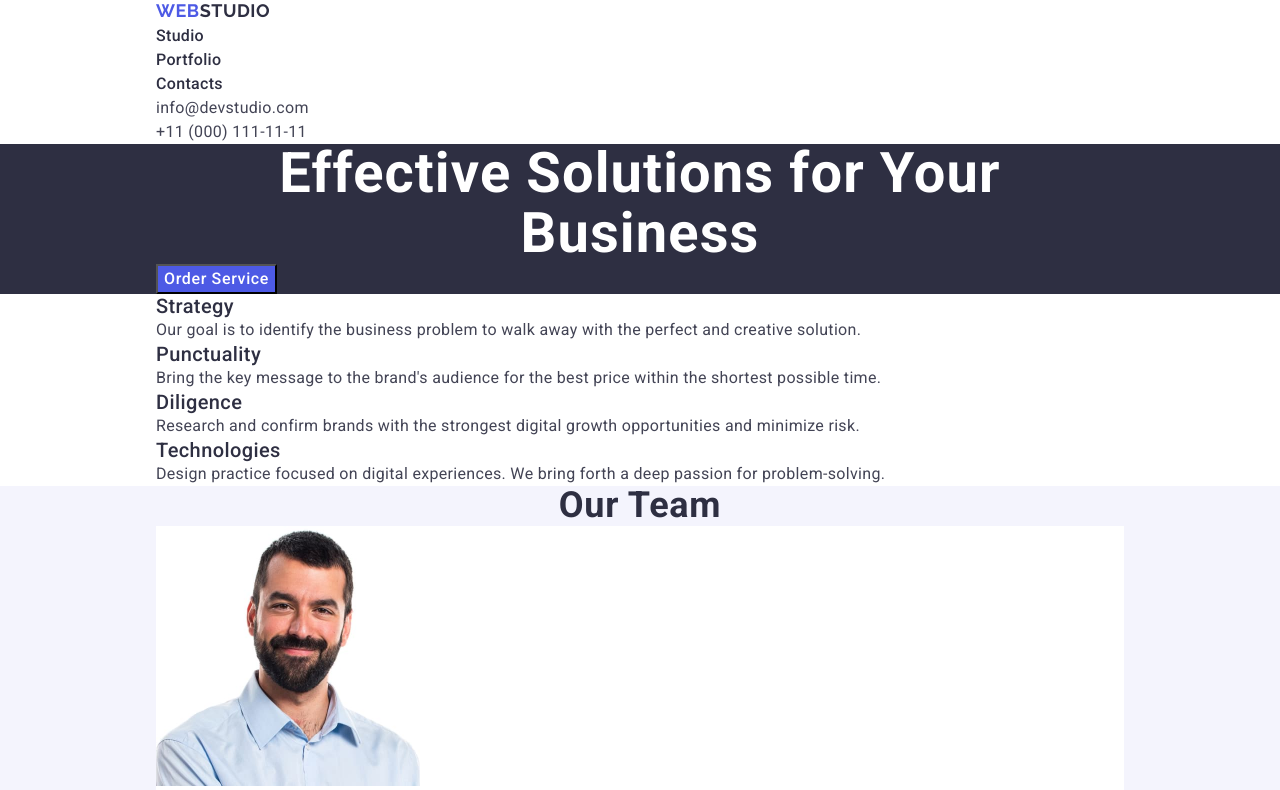
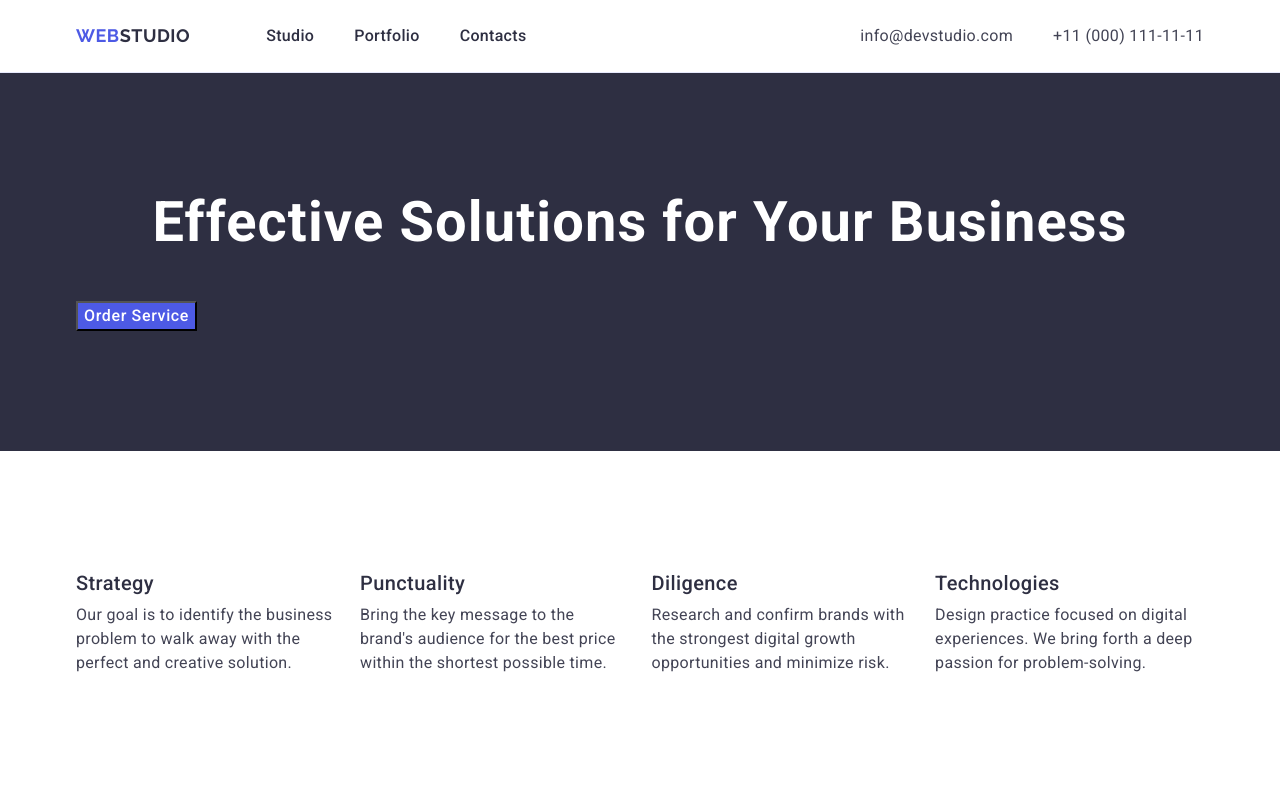
Before and after one commit to ViktoriiaPlakushcha/goit-markup-hw-03, a plain HTML site: page index.html in a window 1280 px wide. Shown: the top 790 px of the page. Drawn offline with nearby package versions, Linux system fonts and the light colour scheme.

Commit message:
add styles

```diff
--- a/css/styles.css
+++ b/css/styles.css
@@ -21,7 +21,7 @@ a {
 ul {
     list-style-type: none;
     margin: 0;
-    padding-left: 0;
+    padding: 0;
 }
 button {
     cursor: pointer;
@@ -47,6 +47,25 @@ main {
     clip: rect(0 0 0 0);
     overflow: hidden;
 }
+.section {
+    padding-top: 120px;
+    padding-bottom: 120px;
+}
+.page-hdr {
+    border-bottom: 1px solid #e7e9fc;
+}
+.hdr-container {
+    display: flex;
+    align-items: center;
+}
+.hdr-nav {
+    display: flex;
+    align-items: center;
+}
+.hdr-logo {
+    padding: 24px 0;
+    margin-right: 76px;
+}
 .logo {
     font-family: 'Raleway', sans-serif;
     font-weight: 700;
@@ -59,9 +78,16 @@ main {
 .logo-part-nav {
     color: #2E2F42;
 }
+.page-nav {
+    display: flex;
+    align-items: center;
+    gap: 40px;
+}
 .page-nav .link {
     color: #2E2F42;
     font-weight: 500;
+    padding: 24px 0;
+    display: block;
 }
 .page-nav .link:hover,
 .page-nav .link:focus {
@@ -73,14 +99,23 @@ main {
 }
 .contacts {
     font-style: normal;
+    margin-left: auto;
+}
+.contacts-list {
+    display: flex;
+    align-items: center;
+    gap: 40px;
 }
 .contacts .link {
     color: #434455;
+    display: block;
+    padding: 24px 0;
 }
 .contacts .link.link:hover,
 .contacts .link.link:focus {
     color: #404BBF;
 }
+
 .hero {
     background-color: #2E2F42;
 }
@@ -98,10 +133,19 @@ main {
     background-color: #4D5AE5;
     letter-spacing: 0.04em;
     line-height: 1.5;
-}
+    margin-top: 48px;
+    }
 .hero .order-btn:hover,
 .hero .order-btn:focus {
     background-color: #404BBF;
+}
+.benefits-list {
+    display: flex;
+    align-items: center;
+    gap: 24px;
+}
+.benefits-list-item{
+    width: calc((100% - 72) / 4);
 }
 .benefits-item-title {
     font-weight: 500;
@@ -109,12 +153,24 @@ main {
     line-height: 1.2;
     color: #2E2F42;
     letter-spacing: 0.02em;
+    margin-bottom: 8px;
 }
 .team {
     background-color: #F4F4FD;
 }
+.team-list {
+    display: flex;
+    align-items: center;
+    gap: 24px;
+}
 .team-list-item {
     background-color: #FFFFFF;
+    border-radius: 0 0 4px 4px;
+    width: calc((100% - 72) / 4);
+    box-shadow: 0 2px 1px 0 rgba(46, 47, 66, 0.08), 0 1px 1px 0 rgba(46, 47, 66, 0.16), 0 1px 6px 0 rgba(46, 47, 66, 0.08);
+}
+.team-list-box {
+    margin: 32px 16px;
 }
 .section-title {
     font-weight: 700;
@@ -124,6 +180,7 @@ main {
     text-align: center;
     color: #2E2F42;
     text-transform: capitalize;
+    margin-bottom: 72px;
 }
 .list-title {
     font-weight: 500;
@@ -132,6 +189,7 @@ main {
     letter-spacing: 0.02em;
     text-align: center;
     color: #2E2F42;
+    margin-bottom: 8px;
 }
 .list-text {
     font-weight: 400;
@@ -140,6 +198,18 @@ main {
     letter-spacing: 0.02em;
     text-align: center;
     color: #434455;
+}
+.protfolio-list {
+    display: flex;
+    flex-wrap: wrap;
+    row-gap: 48px;
+    column-gap: 24px;
+}
+.portfolio-list-item {
+    width: calc((100% - 48) / 3);
+}
+.portfolio-list-box {
+border: 1px solid #e7e9fc;
 }
 .page-ftr {
     background-color: #2E2F42;
@@ -151,9 +221,8 @@ main {
     color: #F4F4FD;
 }
 .container {
-    max-width: 1158;
+    max-width: 1158px;
     padding-left: 15px;
     padding-right: 15px;
-    margin-left: 141px;
-    margin-right: 141px;
+    margin: 0 auto;
 }
--- a/index.html
+++ b/index.html
@@ -19,10 +19,12 @@
   <body>
     <div class="page-container">
       <!-- #region Header -->
-      <header>
-        <div class="container">
-          <nav>
-            <a class="logo" href="./index.html">Web<span class="logo-part-nav">Studio</span></a>
+      <header class="page-hdr">
+        <div class="container hdr-container">
+          <nav class="hdr-nav">
+            <a class="logo hdr-logo" href="./index.html"
+              >Web<span class="logo-part-nav">Studio</span></a
+            >
             <ul class="page-nav">
               <li>
                 <a class="link" href="./index.html" target="_blank">Studio</a>
@@ -50,40 +52,40 @@
       <!-- #endregion Header -->
       <main>
         <!-- #region Hero -->
-        <section class="hero">
-          <div class="container">
+        <section class="section hero">
+          <div class="container hero-container">
             <h1 class="page-title">Effective Solutions for Your Business</h1>
             <button class="order-btn" type="button">Order Service</button>
           </div>
         </section>
         <!-- #endregion Hero -->
         <!-- #region Benefits -->
-        <section class="benefits">
+        <section class="section benefits">
           <div class="container">
             <h2 class="visually-hidden">Our features</h2>
             <ul class="benefits-list">
-              <li>
+              <li class="benefits-list-item">
                 <h3 class="benefits-item-title">Strategy</h3>
                 <p class="benefits-item-text">
                   Our goal is to identify the business problem to walk away with the perfect and
                   creative solution.
                 </p>
               </li>
-              <li>
+              <li class="benefits-list-item">
                 <h3 class="benefits-item-title">Punctuality</h3>
                 <p class="benefits-item-text">
                   Bring the key message to the brand's audience for the best price within the
                   shortest possible time.
                 </p>
               </li>
-              <li>
+              <li class="benefits-list-item">
                 <h3 class="benefits-item-title">Diligence</h3>
                 <p class="benefits-item-text">
                   Research and confirm brands with the strongest digital growth opportunities and
                   minimize risk.
                 </p>
               </li>
-              <li>
+              <li class="benefits-list-item">
                 <h3 class="benefits-item-title">Technologies</h3>
                 <p class="benefits-item-text">
                   Design practice focused on digital experiences. We bring forth a deep passion for
@@ -95,7 +97,7 @@
         </section>
         <!-- #endregion Benefits -->
         <!-- #region Our Team -->
-        <section class="team">
+        <section class="section team">
           <div class="container">
             <h2 class="section-title">Our Team</h2>
             <ul class="team-list">
@@ -106,13 +108,17 @@
                   width="264"
                   height="260"
                 />
+                <div class="team-list-box">
                   <h3 class="list-title">Mark Guerrero</h3>
                   <p class="list-text">Product Designer</p>
+                </div>
               </li>
               <li class="team-list-item">
                 <img src="./images/img-2.jpg" alt="photo of Tom Ford" width="264" height="260" />
+                <div class="team-list-box">
                   <h3 class="list-title">Tom Ford</h3>
                   <p class="list-text">Frontend Developer</p>
+                </div>
               </li>
               <li class="team-list-item">
                 <img
@@ -121,77 +127,93 @@
                   width="264"
                   height="260"
                 />
+                <div class="team-list-box">
                   <h3 class="list-title">Camila Garcia</h3>
                   <p class="list-text">Marketing</p>
+                </div>
               </li>
               <li class="team-list-item">
                 <img src="./images/img.jpg" alt="photo of Daniel Wilson" width="264" height="260" />
+                <div class="team-list-box">
                   <h3 class="list-title">Daniel Wilson</h3>
                   <p class="list-text">UI Designer</p>
+                </div>
               </li>
             </ul>
           </div>
         </section>
         <!-- #endregion Our Team -->
         <!-- #region Our Portfolio -->
-        <section>
+        <section class="section">
           <div class="container">
             <h2 class="section-title">Our Portfolio</h2>
-            <ul>
-              <li>
+            <ul class="protfolio-list">
+              <li class="portfolio-list-item">
                 <img src="./images/banking-app.jpg" alt="banking-app" width="360" height="300" />
+                <div class="portfolio-list-box">
                   <h3 class="list-title">Banking App</h3>
                   <p class="list-text">App</p>
+                </div>
               </li>
-              <li>
+              <li class="portfolio-list-item">
                 <img
                   src="./images/cashless-payment.jpg"
                   alt="cashless-payment"
                   width="360"
                   height="300"
                 />
+                <div class="portfolio-list-box">
                   <h3 class="list-title">Cashless Payment</h3>
                   <p class="list-text">Marketing</p>
+                </div>
               </li>
-              <li>
+              <li class="portfolio-list-item">
                 <img
                   src="./images/meditation-app.jpg"
                   alt="meditation-app"
                   width="360"
                   height="300"
                 />
+                <div class="portfolio-list-box">
                   <h3 class="list-title">Meditation App</h3>
                   <p class="list-text">App</p>
+                </div>
               </li>
-              <li>
+              <li class="portfolio-list-item">
                 <img
                   src="./images/taxi-services.jpg"
                   alt="taxi-services"
                   width="360"
                   height="300"
                 />
+                <div class="portfolio-list-box">
                   <h3 class="list-title">Taxi Service</h3>
                   <p class="list-text">Marketing</p>
+                </div>
               </li>
-              <li>
+              <li class="portfolio-list-item">
                 <img
                   src="./images/screen-illustration.jpg"
                   alt="screen-illustration"
                   width="360"
                   height="300"
                 />
+                <div class="portfolio-list-box">
                   <h3 class="list-title">Screen Illustrations</h3>
                   <p class="list-text">Design</p>
+                </div>
               </li>
-              <li>
+              <li class="portfolio-list-item">
                 <img
                   src="./images/online-courses.jpg"
                   alt="online-courses"
                   width="360"
                   height="300"
                 />
+                <div class="portfolio-list-box">
                   <h3 class="list-title">Online Courses</h3>
                   <p class="list-text">Marketing</p>
+                </div>
               </li>
             </ul>
           </div>
```
Lines whose indentation alone changed are shown as unchanged.
